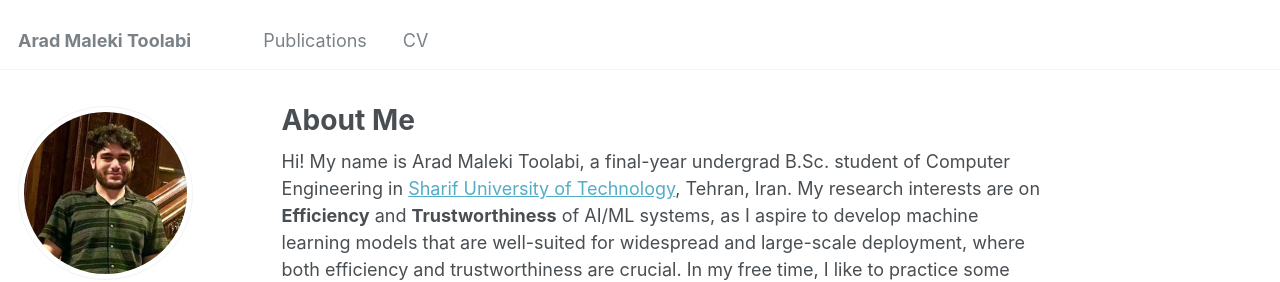
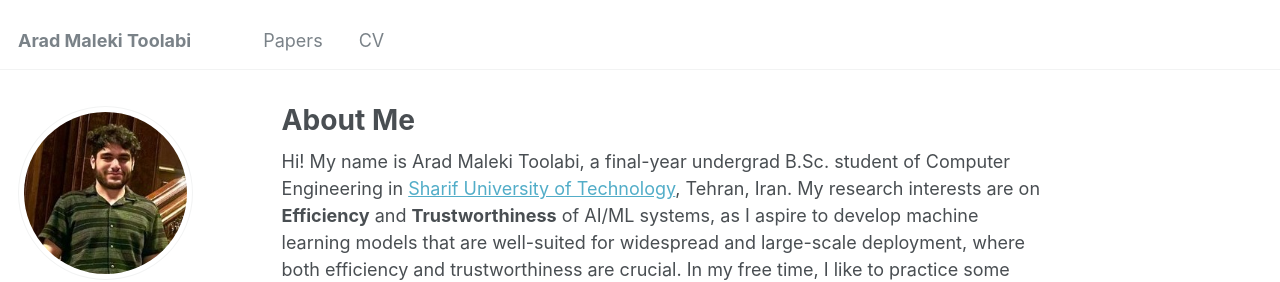
Before and after one commit to aradmaleki02/aradmaleki02.github.io, a Jekyll site: the page built from _pages/about.md, in a window 1280 px wide. Shown: the top 282 px of the page. Built offline with Jekyll 4.4.1, drawn with Linux system fonts in a browser that asks for light colours; some web fonts are replaced.

Commit message:
debug nav

```diff
--- a/_data/navigation.yml
+++ b/_data/navigation.yml
@@ -5,8 +5,8 @@
 # prevent it from being included in the site.
 
 main:
-  - title: "Publications"
-    url: /publications/
+  - title: "Papers"
+    url: /papers/
 
 
   - title: "CV"
--- a/_pages/about.md
+++ b/_pages/about.md
@@ -17,7 +17,7 @@ I like to practice some guitar and play online chess. Feel free to
 
 
 # Research Experience
-Feel free to check out [my papers](publications)!
+Feel free to check out [my papers](papers)!
 
 I've had the opportunity of researching several topics in **Trustworthy ML**. Specifically, I have
 experience working on the following topics:
```
